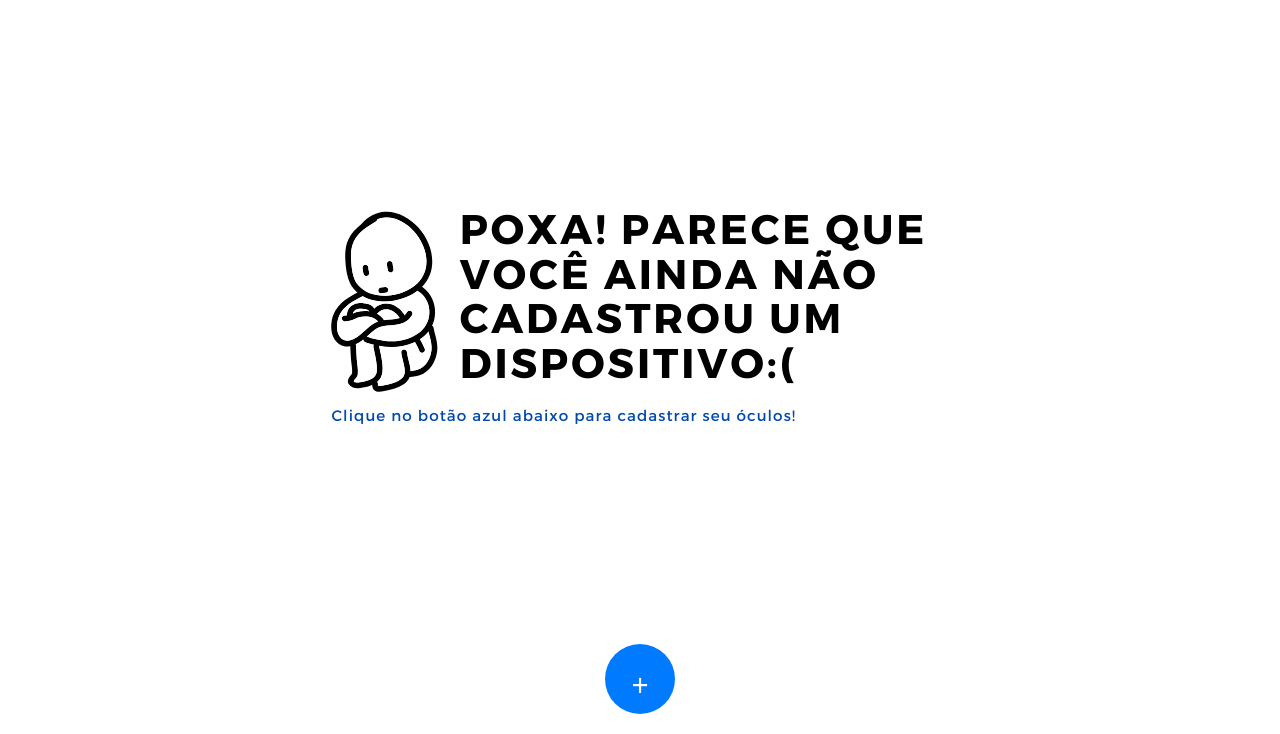
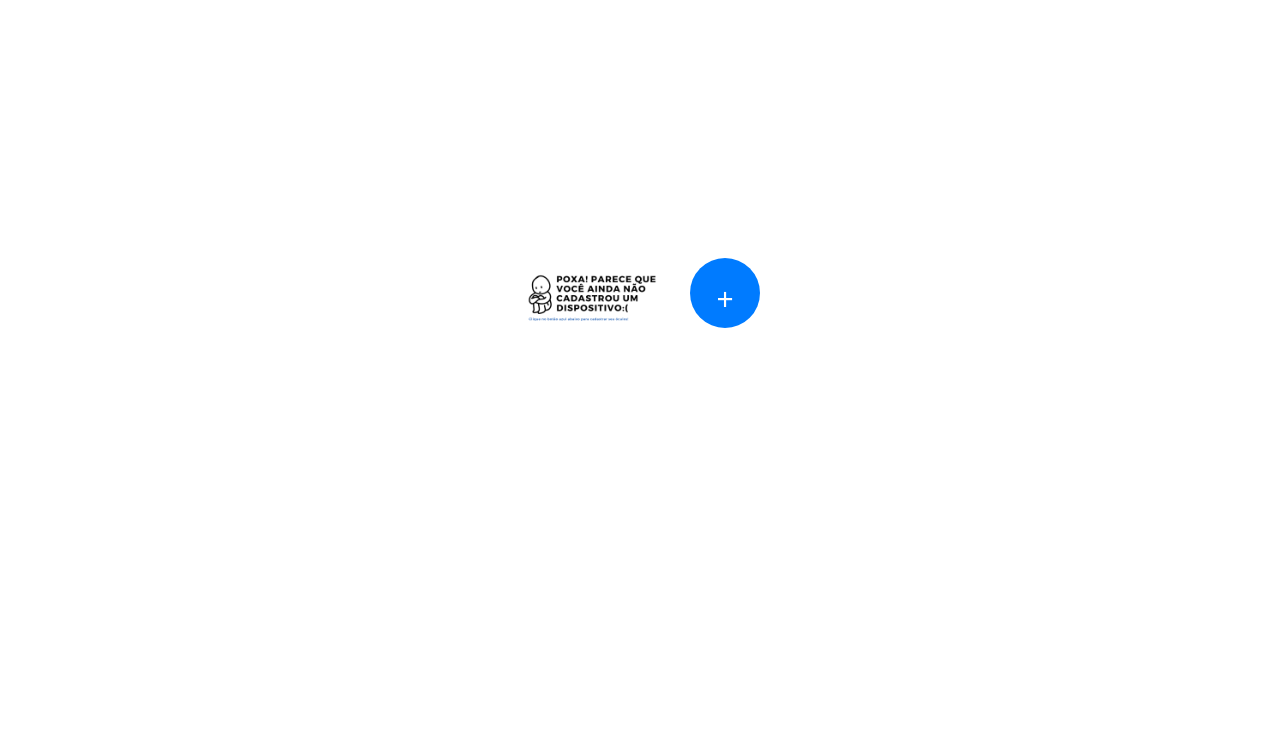
Before and after one commit to ribeiroamuniz/Aux_Glasses_Site, a website: page screen/Welcome.html in a window 1280 px wide. Shown: the part 138-872 px from the top of the page. After the commit the page ends 800 px from the top, so only its background shows below. Drawn offline with nearby package versions, Linux system fonts and the light colour scheme.

Commit message:
ajustesatt

```diff
--- a/screen/Welcome.html
+++ b/screen/Welcome.html
@@ -41,16 +41,15 @@
 
     #add-device {
       display: flex;
-      flex-direction: column;
       align-items: center;
       justify-content: center;
       margin-top: -50px; /* Move o container mais para cima */
     }
 
+    /* Ajusta o tamanho da imagem "Poxa" */
     #poxa-img {
-    width: 250px; /* Tamanho maior da imagem */
+      width: 150px; /* Tamanho menor da imagem */
       margin-right: 20px; /* Espaço entre a imagem e o botão */
-    vertical-align: middle; /* Alinha a imagem verticalmente no meio */
     }
 
     /* Estilo do botão "+" */
@@ -75,7 +74,6 @@
       display: flex;
       align-items: center; /* Alinha a imagem e o botão verticalmente no centro */
     }
-
 
     #device-history {
       margin-top: 20px;
@@ -103,8 +101,8 @@
 
     <!-- Main Content -->
     <div class="flex-grow-1 d-flex flex-column justify-content-center align-items-center">
-      <div id="add-device" class="text-center">
-        <img src="../assets/Poxa!.png" alt="Poxa" class="img-fluid" id="poxa-image">
+      <div id="add-device" class="text-center btn-container">
+        <img src="../assets/Poxa!.png" alt="Poxa" id="poxa-img">
         <button
           class="btn btn-primary btn-add"
           data-bs-toggle="modal"
```
Lines whose indentation alone changed are shown as unchanged.
